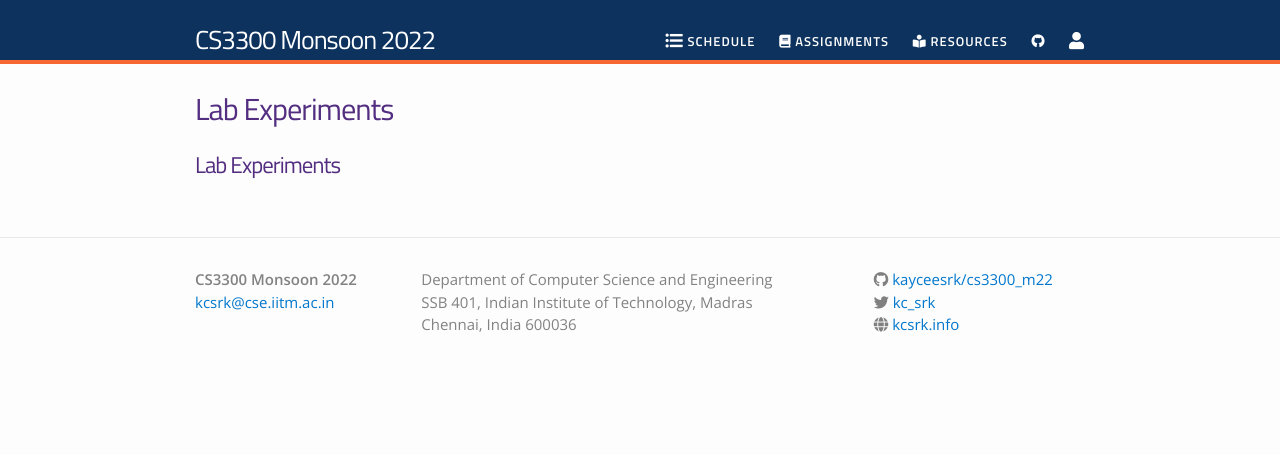
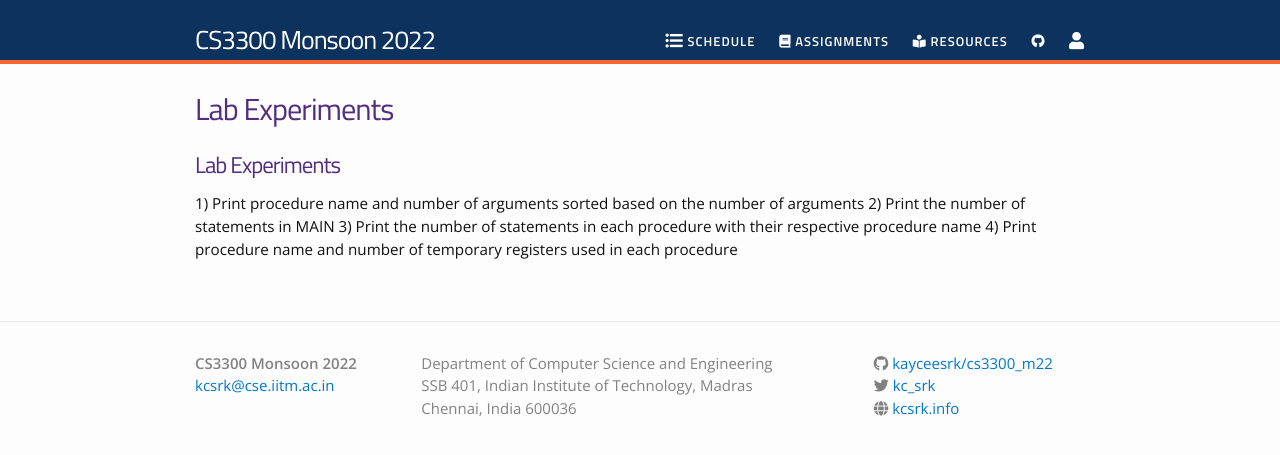
Before and after one commit to kayceesrk/cs3300_m22, a Jekyll site: the page built from assignments/04_micro_to_miniRA/miniAssignments/LabExperiments.md, in a window 1280 px wide. Shown: the top 455 px of the page. Built offline with Jekyll 4.4.1, drawn with Linux system fonts in a browser that asks for light colours; nearby versions of some CDN libraries; our own code applies the rules of GitHub Pages for plain Markdown files.

Commit message:
Update LabExperiments.md

```diff
--- a/assignments/04_micro_to_miniRA/miniAssignments/LabExperiments.md
+++ b/assignments/04_micro_to_miniRA/miniAssignments/LabExperiments.md
@@ -1 +1,5 @@
 # Lab Experiments
+1) Print procedure name and number of arguments sorted based on the number of arguments
+2) Print the number of statements in MAIN
+3) Print the number of statements in each procedure with their respective procedure name
+4) Print procedure name and number of temporary registers used in each procedure
```
